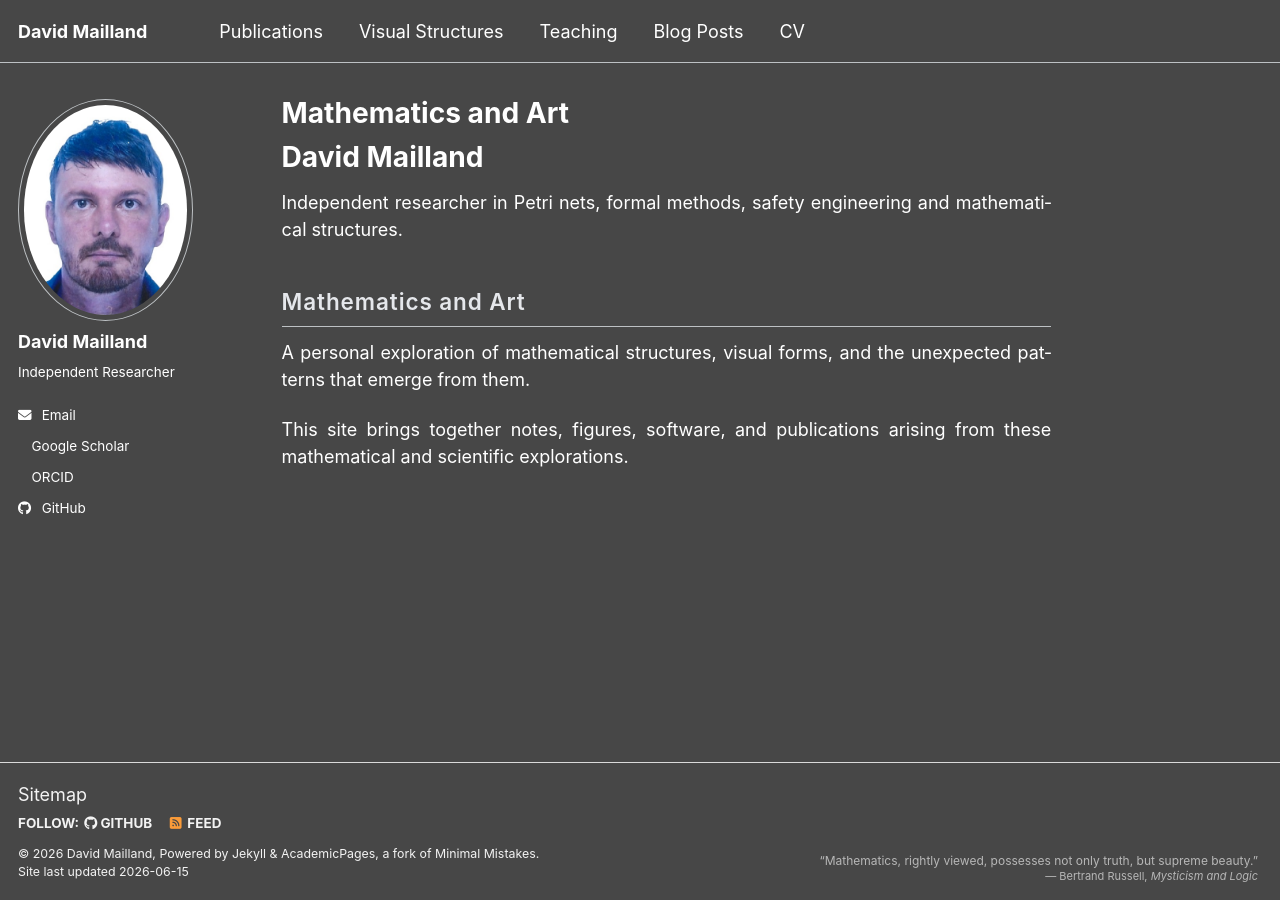
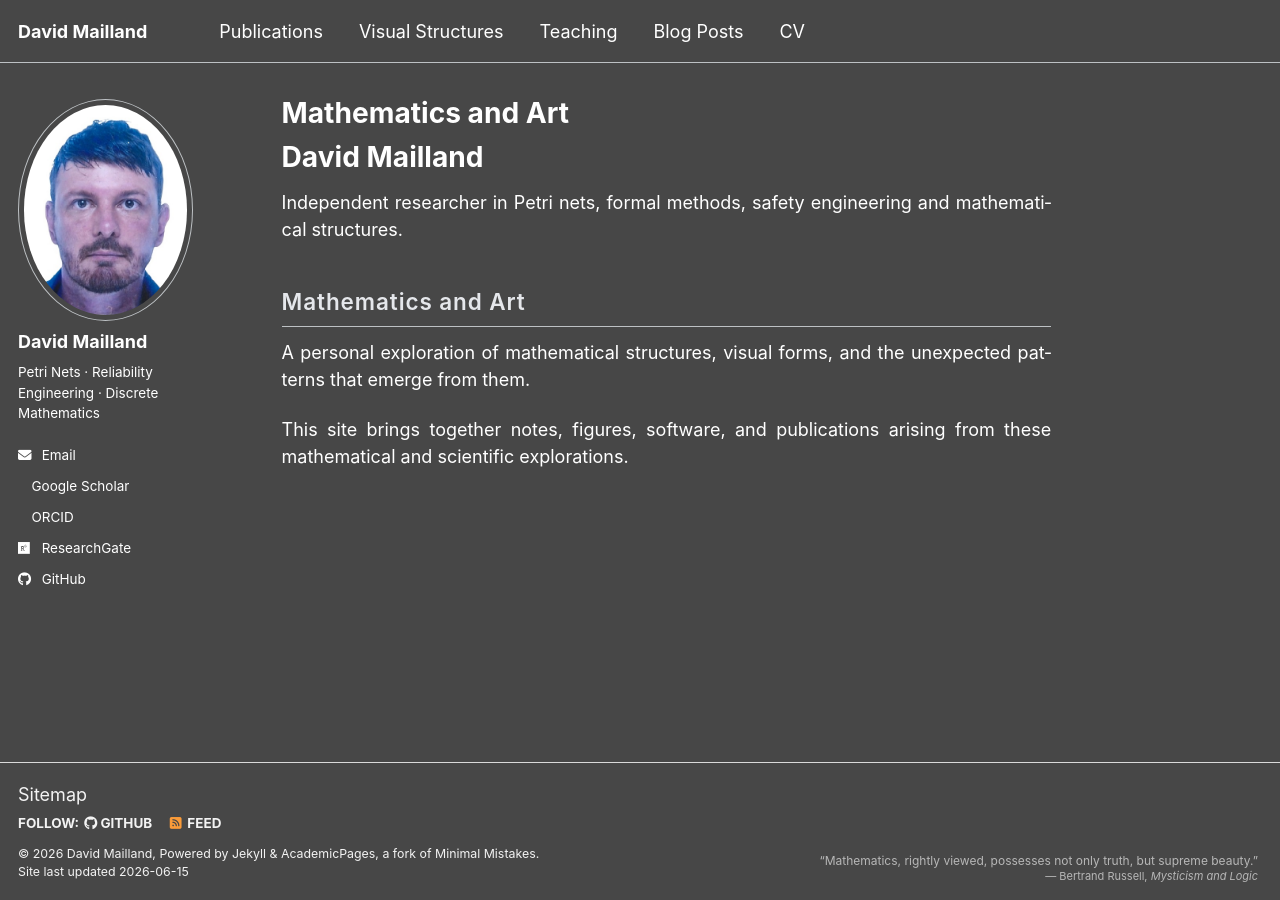
Before and after one commit to davidmailland/davidmailland.github.io, a Jekyll site: the page built from _pages/about.md, in a window 1280 px wide. Built offline with Jekyll 4.4.1, drawn with Linux system fonts in a browser that asks for light colours; some web fonts are replaced; a script bundle is joined from its source files by our own code; library files that are not in the unit come from our copies; a style sheet for code colours, icons or effects is not loaded.

Commit message:
Update _config.yml

```diff
--- a/_config.yml
+++ b/_config.yml
@@ -12,7 +12,7 @@ site_theme               : "default"   # "default", "air", "sunrise", "mint", "d
 title                    : "David Mailland"
 title_separator          : "-"
 name                     : &name "David Mailland"
-description              : &description "Independent researcher in Petri nets, formal methods, safety engineering and mathematical structures."
+description              : &description "Independent researcher working on Petri nets, reliability engineering, formal methods and discrete mathematical structures."
 baseurl                  : ""
 repository               : "davidmailland/davidmailland.github.io"
 
@@ -23,7 +23,7 @@ author:
   # Biographic information
   avatar           : "profile.png"
   name             : "David Mailland"
-  bio              : "Independent Researcher"
+  bio              : "Petri Nets · Reliability Engineering · Discrete Mathematics"
   education        : "ISAE (ENSICA)"
   uri              : # URL
   email            : "david.mailland@protonmail.com"
@@ -38,7 +38,7 @@ author:
   semantic         : # URL
   ssrn             : # URL
   pubmed           : # URL
-  researchgate     : # URL
+  researchgate     : "https://www.researchgate.net/profile/David-Mailland"
   scopus           : # URL
   zotero           : # URL
 
@@ -150,7 +150,7 @@ social:
     - https://github.com/davidmailland
     - https://scholar.google.com/citations?user=fOZYuXQAAAAJ
     - https://orcid.org/0009-0002-8480-1325
-
+    - https://www.researchgate.net/profile/David-Mailland
 
 # Analytics
 analytics:
```
